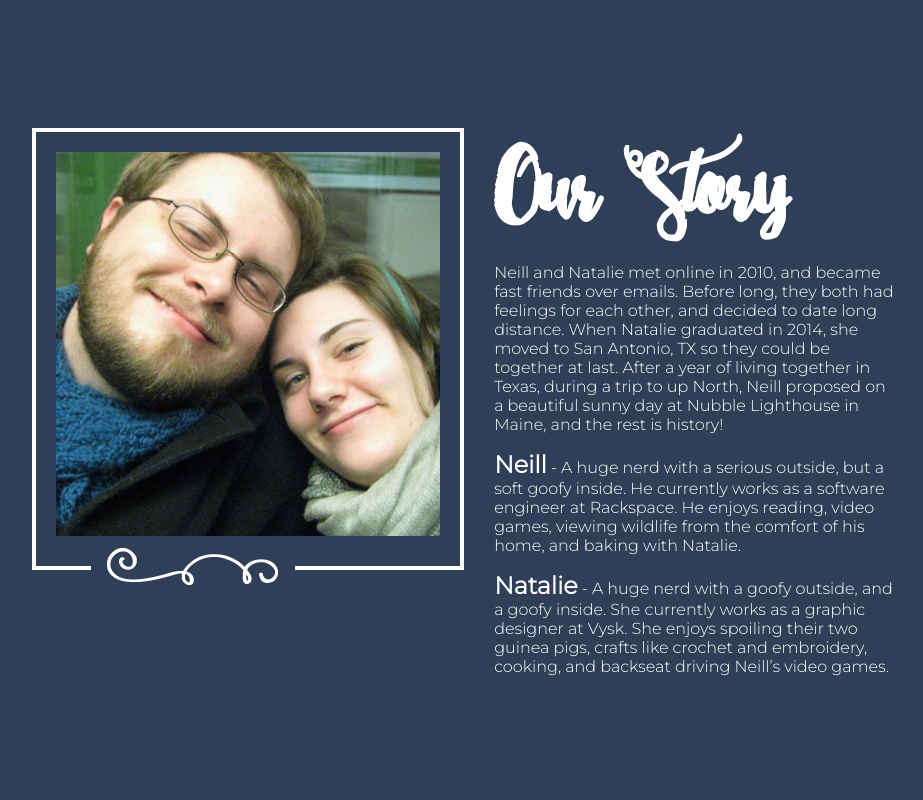
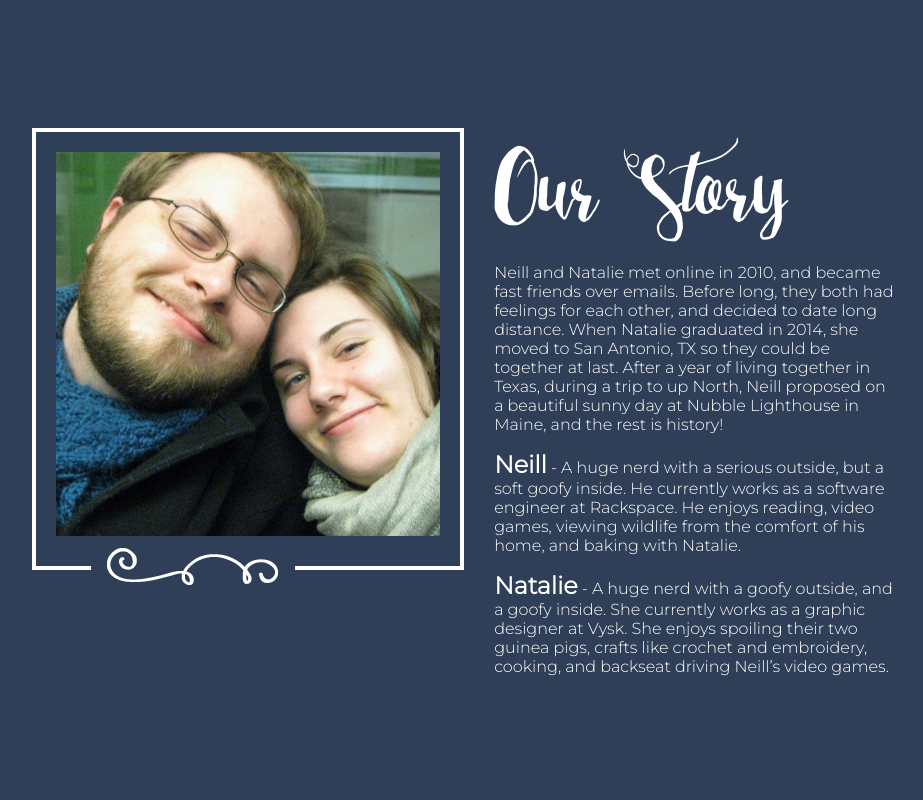
Before and after one commit to censhin/njsquared, a website: page app/public/index.html in a window 1280 px wide. Shown: the part 1220-2020 px from the top of the page, without its empty margins (154-1077 px from the left). Drawn offline with Linux system fonts and the light colour scheme.

Commit message:
fix(css): removed doubling of header fonts

```diff
--- a/app/public/css/main.css
+++ b/app/public/css/main.css
@@ -2,6 +2,11 @@
   font-family: "LaserMetal";
   src: url("../fonts/LaserMetal.ttf");
 }
+
+h1, h2, h3, h4, h5, h6 { /*reset for mobile browsers */
+  font-weight: normal;
+}
+
 
 body {
   background: #000000;
```
